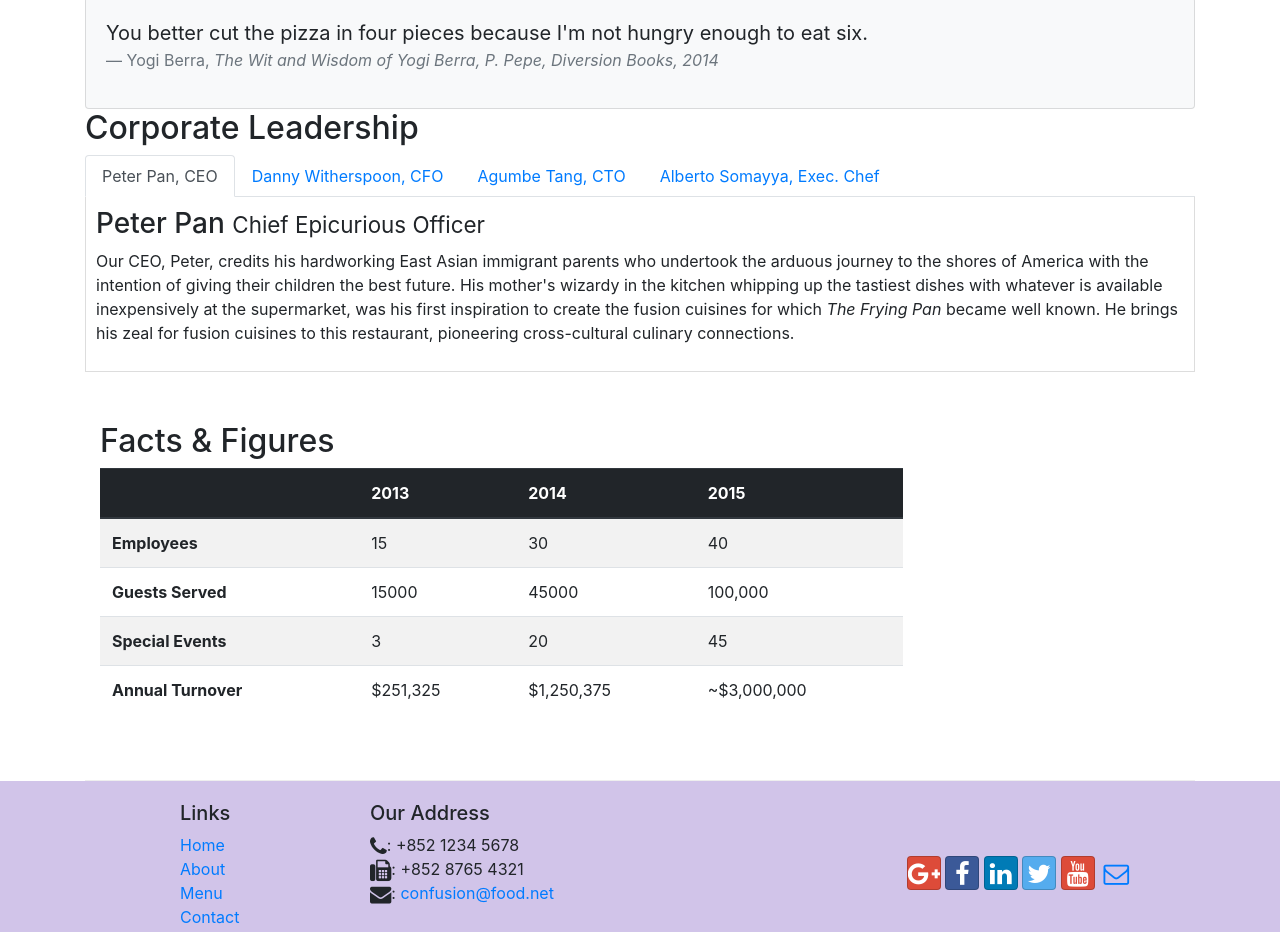
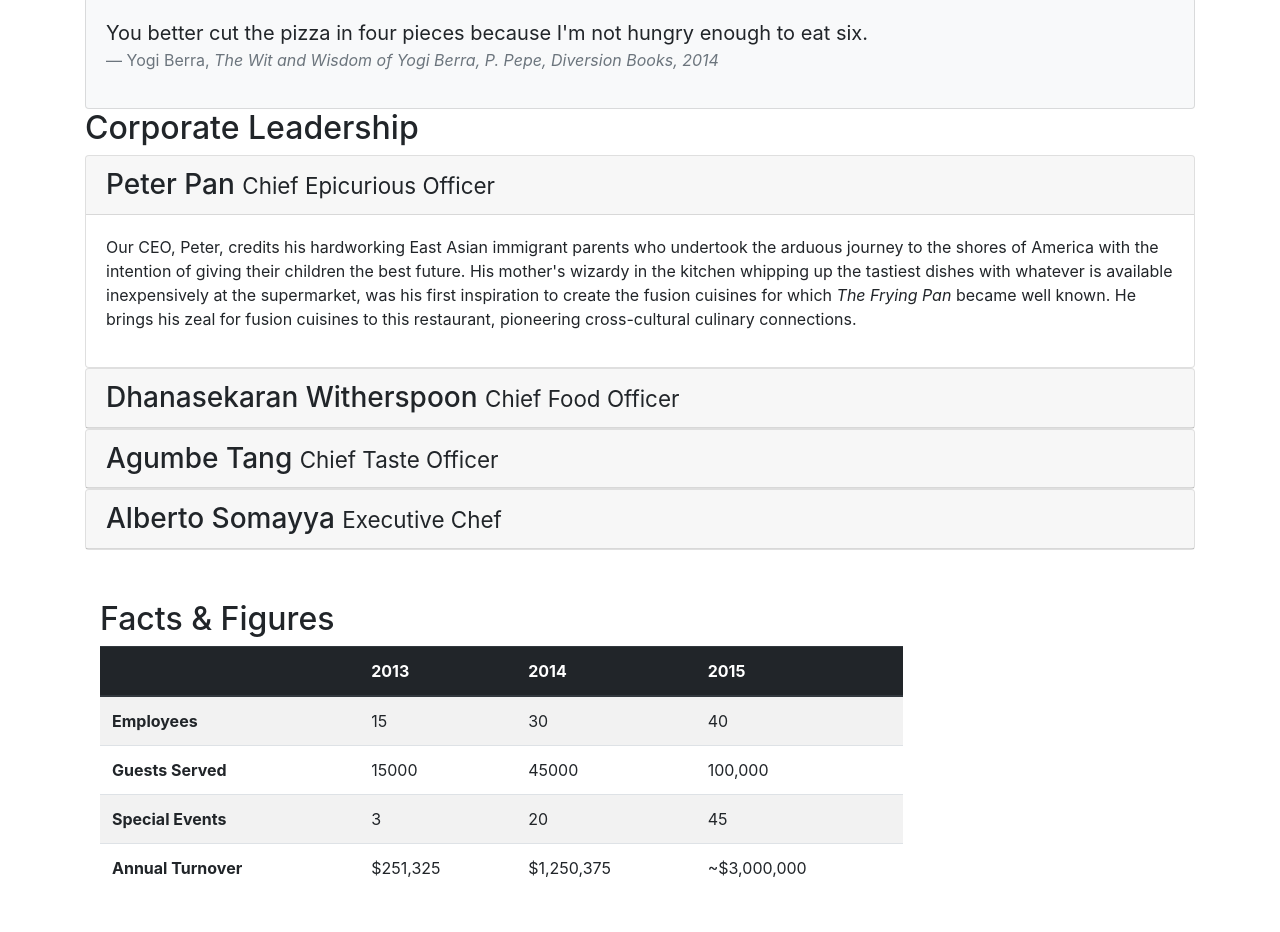
Before and after one commit to ajparker00/Bootstrap-Confusion, a website: page aboutus.html in a window 1280 px wide. Shown: the part 762-1694 px from the top of the page. Drawn offline with nearby package versions, Linux system fonts and the light colour scheme.

Commit message:
accordion

```diff
--- a/aboutus.html
+++ b/aboutus.html
@@ -112,52 +112,67 @@
         <div class="row">
             <div class="col-12">
                 <h2>Corporate Leadership</h2>
-                <!-- n this exercise we learnt the use of tabbed navigation,
-                 tab content and tab panes and their use in organizing and navigating within
-                  the content in a page. -->
-                <!-- Adding Tab Navigation Elements for the Corporate leaders, this below just sets up the tabs and toggle btwn tabs.
-                Doesn't connect each tab to a person. Need tab content and tab pane for that. -->
-                <ul class="nav nav-tabs">
-                    <li class="nav-item">
-                      <a class="nav-link active" href="#peter" role="tab" data-toggle="tab">Peter Pan, CEO</a>
-                    </li>
-                    <li class="nav-item">
-                      <a class="nav-link" href="#danny" role="tab" data-toggle="tab">Danny Witherspoon, CFO</a>
-                    </li>
-                    <li class="nav-item">
-                      <a class="nav-link" href="#agumbe"role="tab"
-                        data-toggle="tab">Agumbe Tang, CTO</a>
-                    </li>
-                    <li class="nav-item">
-                      <a class="nav-link" href="#alberto" role="tab" data-toggle="tab">Alberto Somayya, Exec. Chef</a>
-                    </li>
-                </ul>
+                <!-- Converting Tabs to Accordion-Design an accordion using the collapse plugin together with the card component.
+ -->
+                <div id="accordion">
+                    <div class="card">
+                        <div class="card-header" role="tab" id="peterhead">
+                                <h3 class="mb-0">
+                                    <a data-toggle="collapse" data-target="#peter">Peter Pan <small>Chief Epicurious Officer</small>
+                                    </a>
+                                </h3>
+                        </div>
+                            <div role="tabpanel" class="collapse fade show" id="peter" data-parent="#accordion">
+                                <div class="card-body">
+                                        <p class="d-none d-sm-block">Our CEO, Peter, credits his hardworking East Asian immigrant parents who undertook the arduous journey to the shores of America with the intention of giving their children the best future. His mother's wizardy in the kitchen whipping up the tastiest dishes with whatever is available inexpensively at the supermarket, was his first inspiration to create the fusion cuisines for which <em>The Frying Pan</em> became well known. He brings his zeal for fusion cuisines to this restaurant, pioneering cross-cultural culinary connections.</p>
+                                </div>
 
-                <!-- Adding Tab content and Pane classes will take each person and assin a pane to connect to a person -->
-                <!-- Adding Tab Content-The details about the various corporate leaders should now be organized into various tab panes. To begin this, we will
-                    enclose the entire content into a div element with the class tab-content as specified below -->
-                <div class="tab-content">
-                    <!-- Tab Panel-Then we take the name and description of the
-                        CEO of the company and enclose it within a tab-pane as follows -->
-                    <div role="tabpanel" class="tab-pane fade show active" id="peter">
-                    <h3>Peter Pan <small>Chief Epicurious Officer</small></h3>
-                    <p class="d-none d-sm-block">Our CEO, Peter, credits his hardworking East Asian immigrant parents who undertook the arduous journey to the shores of America with the intention of giving their children the best future. His mother's wizardy in the kitchen whipping up the tastiest dishes with whatever is available inexpensively at the supermarket, was his first inspiration to create the fusion cuisines for which <em>The Frying Pan</em> became well known. He brings his zeal for fusion cuisines to this restaurant, pioneering cross-cultural culinary connections.</p>
+                            </div>
+
                     </div>
-                    <div role="tabpanel" class="tab-pane fade" id="danny">
-                    <h3>Dhanasekaran Witherspoon <small>Chief Food Officer</small></h3>
-                    <p class="d-none d-sm-block">Our CFO, Danny, as he is affectionately referred to by his colleagues, comes from a long established family tradition in farming and produce. His experiences growing up on a farm in the Australian outback gave him great appreciation for varieties of food sources. As he puts it in his own words, <em>Everything that runs, wins, and everything that stays, pays!</em></p>
+                    <div class="card">
+                            <div class="card-header" role="tab" id="dannyhead">
+                            <h3 class="mb-0">
+                                <a class="collapsed" data-toggle="collapse" data-target="#danny">
+                                Dhanasekaran Witherspoon <small>Chief Food Officer</small>
+                                </a>
+                            </h3>
+                        </div>
+                        <div class="collapse" id="danny" data-parent="#accordion">
+                            <div class="card-body">
+                                    Our CFO, Danny, as he is affectionately referred to by his colleagues, comes from a long established family tradition in farming and produce. His experiences growing up on a farm in the Australian outback gave him great appreciation for varieties of food sources. As he puts it in his own words, <em>Everything that runs, wins, and everything that stays, pays!</em></p>
+                            </div>
+                        </div>
                     </div>
-                    <div role="tabpanel" class="tab-pane fade" id="agumbe">
-                    <h3>Agumbe Tang <small>Chief Taste Officer</small></h3>
-                    <p class="d-none d-sm-block">Blessed with the most discerning gustatory sense, Agumbe, our CTO, personally ensures that every dish that we serve meets his exacting tastes. Our chefs dread the tongue lashing that ensues if their dish does not meet his exacting standards. He lives by his motto, <em>You click only if you survive my lick.</em></p>
+                    <div class="card">
+                            <div class="card-header" role="tab" id="agumbehead">
+                            <h3 class="mb-0">
+                                <a class="collapsed" data-toggle="collapse" data-target="#agumbe">
+                                Agumbe Tang <small>Chief Taste Officer</small>
+                                </a>
+                            </h3>
+                        </div>
+                        <div class="collapse" id="agumbe" data-parent="#accordion">
+                            <div class="card-body">
+                                    <p class="d-none d-sm-block">Blessed with the most discerning gustatory sense, Agumbe, our CTO, personally ensures that every dish that we serve meets his exacting tastes. Our chefs dread the tongue lashing that ensues if their dish does not meet his exacting standards. He lives by his motto, <em>You click only if you survive my lick.</em></p>
+                            </div>
+                        </div>
                     </div>
-                    <div role="tabpanel" class="tab-pane fade" id="alberto">
-                    <h3>Alberto Somayya <small>Executive Chef</small></h3>
-                    <p class="d-none d-sm-block">Award winning three-star Michelin chef with wide International experience having worked closely with whos-who in the culinary world, he specializes in creating mouthwatering Indo-Italian fusion experiences. He says, <em>Put together the cuisines from the two craziest cultures, and you get a winning hit! Amma Mia!</em></p>
+                    <div class="card">
+                            <div class="card-header" role="tab" id="albertohead">
+                            <h3 class="mb-0">
+                                <a class="collapsed" data-toggle="collapse" data-target="#alberto">
+                                Alberto Somayya <small>Executive Chef</small>
+                                </a>
+                            </h3>
+                        </div>
+                        <div class="collapse" id="alberto" data-parent="#accordion">
+                            <div class="card-body">
+                                    <p class="d-none d-sm-block">Award winning three-star Michelin chef with wide International experience having worked closely with whos-who in the culinary world, he specializes in creating mouthwatering Indo-Italian fusion experiences. He says, <em>Put together the cuisines from the two craziest cultures, and you get a winning hit! Amma Mia!</em></p>
+                            </div>
+                        </div>
                     </div>
-                </div>
-            </div>
-       </div>
+
 
        <!-- We will add a new row of content after the Corporate Leadership row in the page. -->
        <div class="row row-content">
```
